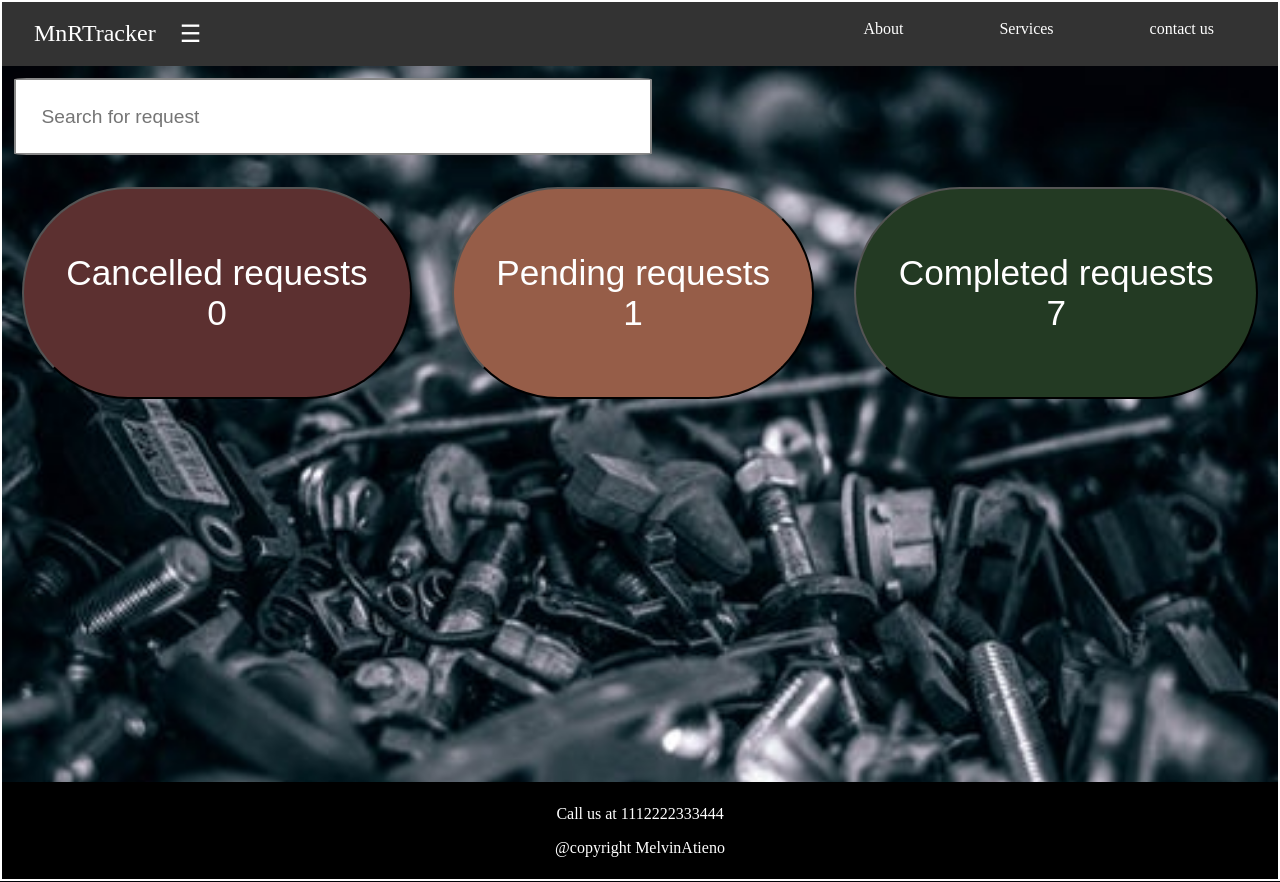
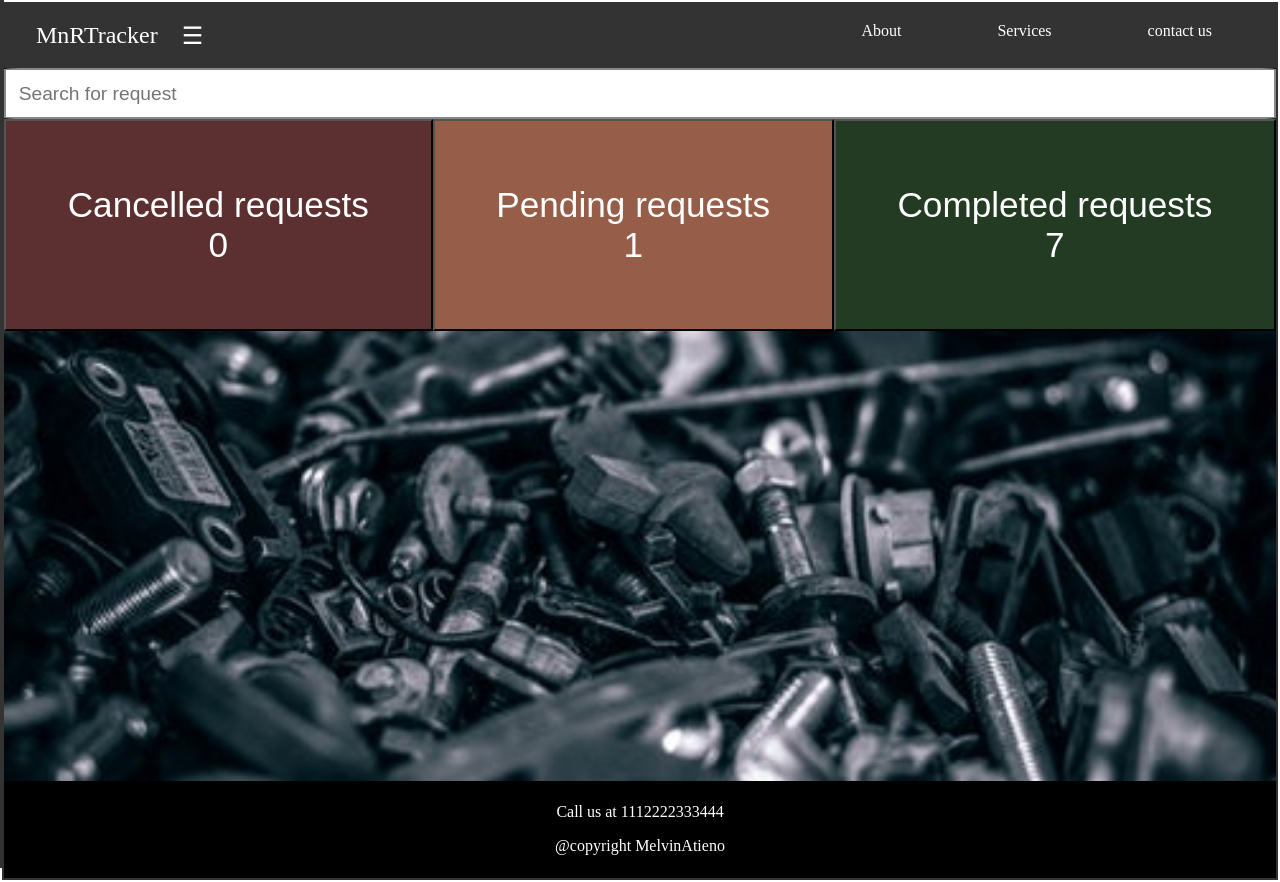
Before and after one commit to Melvin1Atieno/MnR-Tracker, a Python web app: template UI/template/Homepage.html in a window 1280 px wide. Run offline with Jinja, Linux system fonts and the light colour scheme; the template is opened without the code that fills it, so the values that code supplies are empty.

Commit message:
[feature #157737345] Updates admins dashboard to make it more attractive

```diff
--- a/UI/static/CSS/style.css
+++ b/UI/static/CSS/style.css
@@ -1,5 +1,6 @@
 
 body {
+    border:2px solid #333;
     margin:2px;
 }
 /* Navigation bar styling */
@@ -203,6 +204,7 @@ form button :hover {
 /* styling for side navigation */
 
 .sidenav {
+  border:2px solid #333;
   margin:0;
   height:100%;
   width: 0;
@@ -246,6 +248,7 @@ form button :hover {
     max-width:200px;
     width:100px;
     border-radius: 34px;
+    margin-top: 0;
 }
 #profile {
     text-align:right;
@@ -267,10 +270,10 @@ form button :hover {
 .container button {
     flex-grow:1;
     padding:5% 2%;
-    margin:20px;
+    /* margin:20px; */
     color:#ffffff;
     font-size: 220%;
-    border-radius: 200px;
+    /* border-radius: 200px; */
 }
 
 .Crequests {
@@ -321,10 +324,10 @@ form button :hover {
      display:flex;
  }
  #fInput{
-     width:50%;
+     width:100%;
      font-size:120%;
-     padding:2%;
+     padding:1%;
      border:2px solid #888;
-     margin: 12px;
+     /* margin: 12px; */
      border-radius:2%;
  }
```
